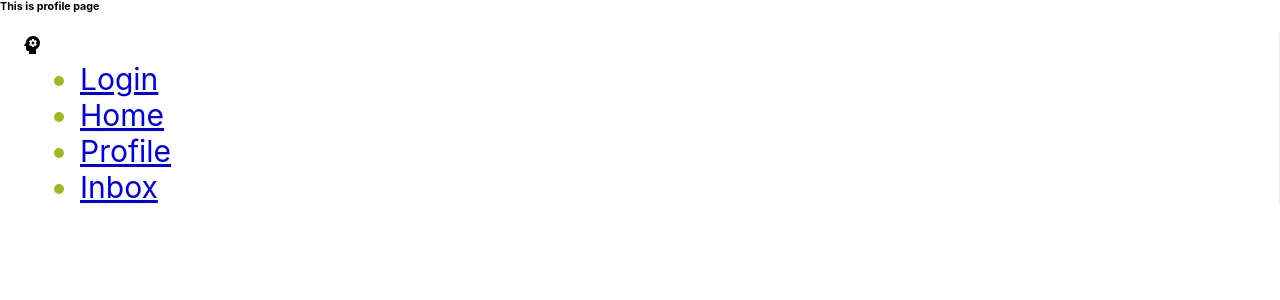
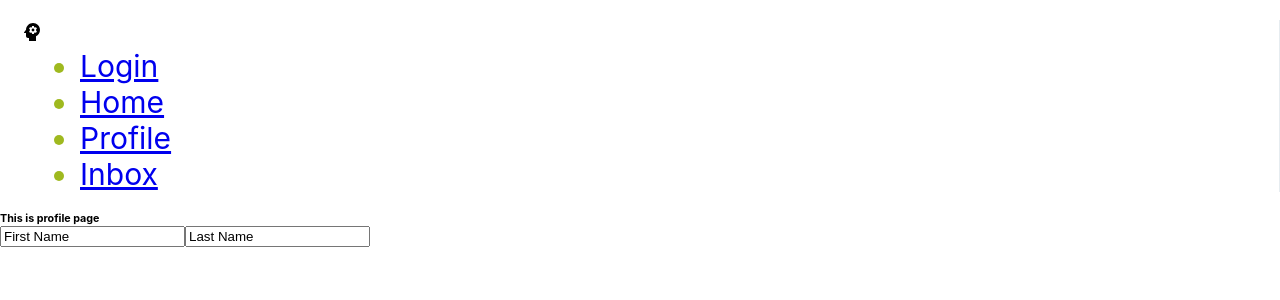
Before and after one commit to hgshah/CMPUT404F22, a React (Create React App) app in the folder Sociocon1/: page /profile in a window 1280 px wide. Shown: the top 300 px of the page. Built offline with nearby package versions, Linux system fonts and the light colour scheme.

Commit message:
updates login

```diff
--- a/Sociocon1/src/Profile.js
+++ b/Sociocon1/src/Profile.js
@@ -1,13 +1,16 @@
 import React from 'react'
 import Sidebar from './Sidebar'
-
+import News from './News'
+//link :https://www.youtube.com/watch?v=ygV99J2Ehjs
 
 function Profile() {
   return (
+
     <div className='profile'>
+      <Sidebar/>
       <h6> This is profile page</h6>
-      <Sidebar/>
-
+      <input value = "First Name" />
+      <input value = "Last Name" />
 
     </div>
   )
```
